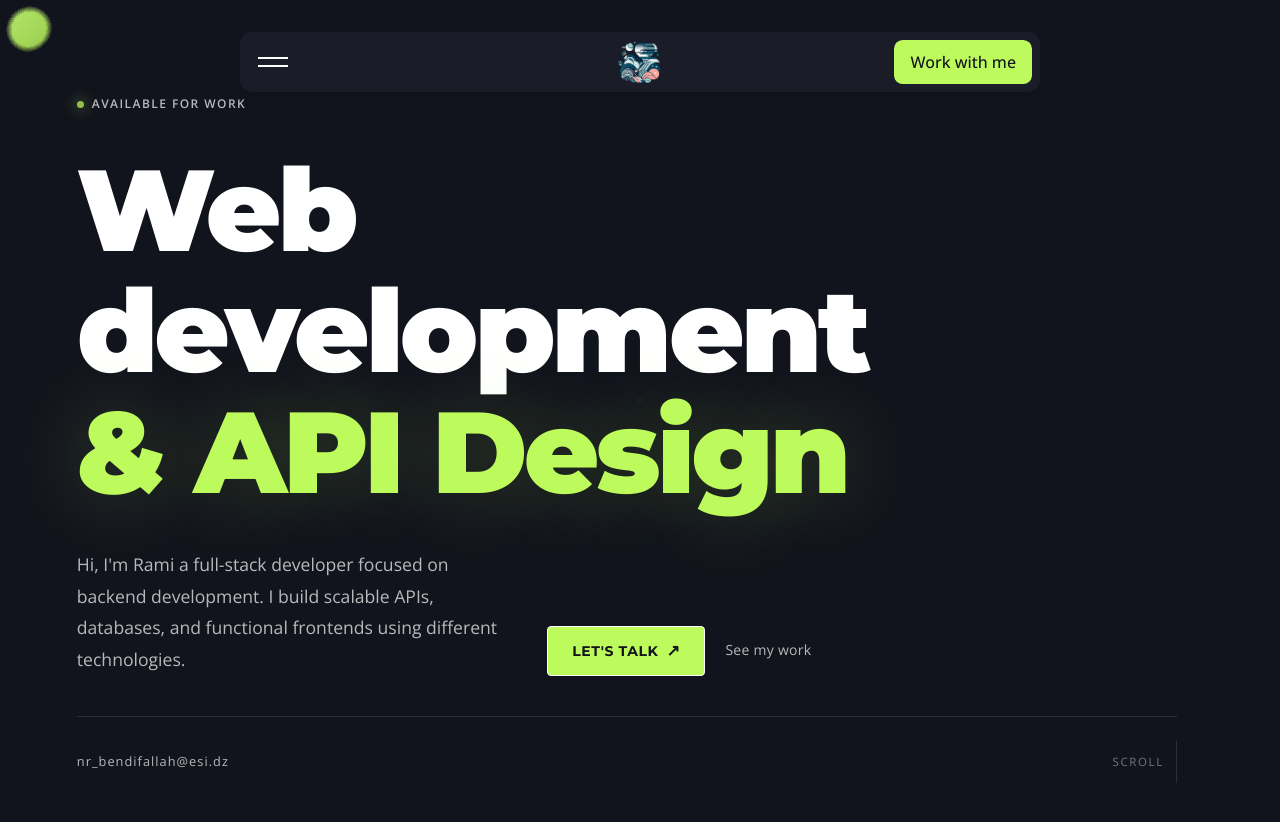
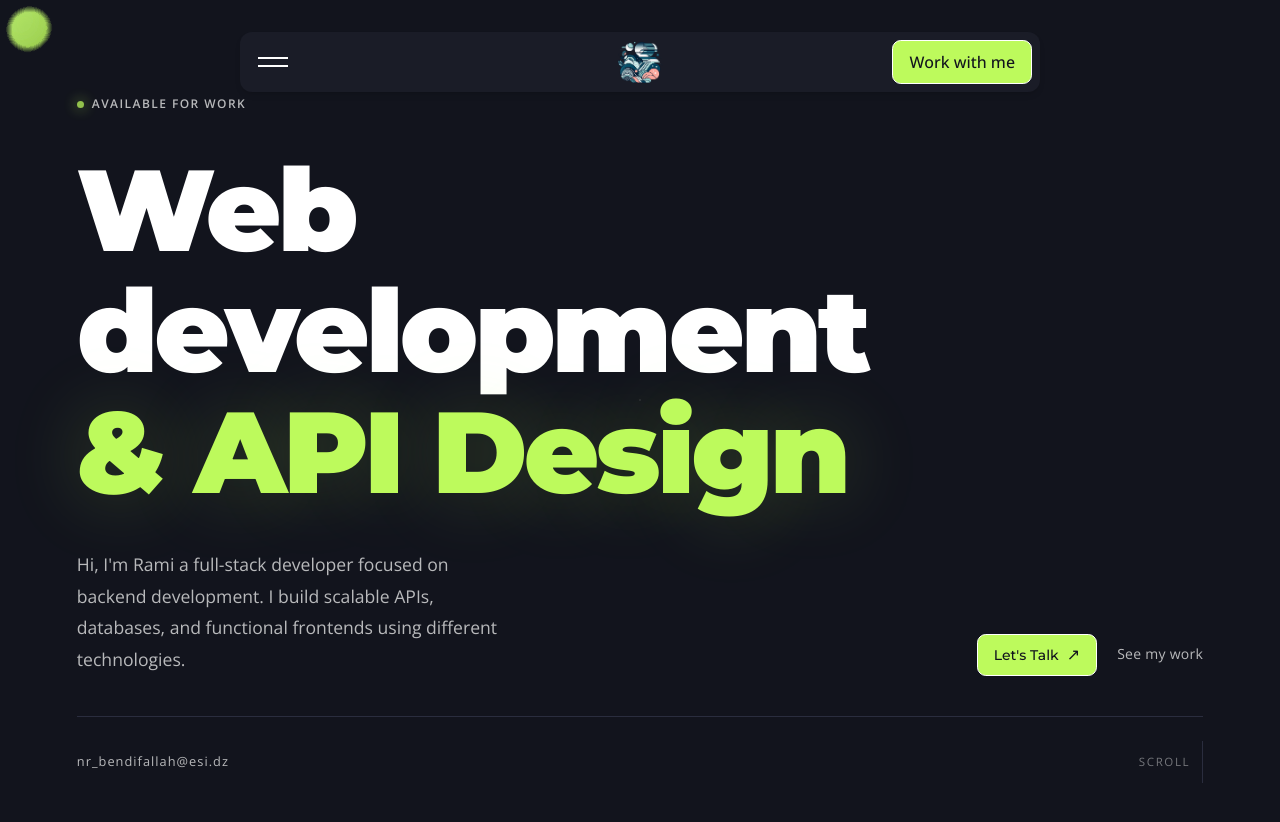
Before and after one commit to Bendifallah-Rami/rami-portfolio-v2, a Next.js app: page / in a window 1280 px wide. Shown: the top 822 px of the page. Built offline with nearby package versions, Linux system fonts and the light colour scheme.

Commit message:
feat: create Button component for reusable button functionality and update Hero and CardNav components to use it

```diff
--- a/src/components/sections/home.jsx
+++ b/src/components/sections/home.jsx
@@ -1,6 +1,7 @@
 "use client";
 
 import { useState, useEffect } from "react";
+import Button from "../ui/Button";
 
 const hero = {
   contact: {
@@ -25,7 +26,7 @@ export default function Hero() {
     >
       {/* Content */}
       <div
-        className="relative z-10 w-full max-w-275 flex flex-col gap-10 py-24"
+        className="relative z-10 w-full  flex flex-col gap-10 py-24"
         style={{
           opacity: mounted ? 1 : 0,
           transform: mounted ? "translateY(0)" : "translateY(24px)",
@@ -92,7 +93,7 @@ export default function Hero() {
 
         {/* Description + CTA */}
         <div
-          className="flex items-end flex-wrap gap-12"
+          className="flex items-end flex-wrap justify-between "
           style={{ animation: "fadeSlideUp 0.8s cubic-bezier(0.16,1,0.3,1) 0.45s both" }}
         >
           <p
@@ -108,14 +109,14 @@ export default function Hero() {
           </p>
 
           <div className="flex items-center gap-5 shrink-0">
-            <a
+            <Button
               href={`mailto:${hero.contact.email}`}
-              className="btn-accent inline-flex items-center gap-2 px-6 py-3 rounded-sm text-sm font-bold tracking-[0.04em] uppercase"
-              style={{ fontFamily: "var(--font-display)" }}
+              className="text-sm"
+              style={{ fontFamily: "var(--font-display)", backgroundColor: "var(--color-accent)", color: "var(--color-dark)" }}
             >
               {hero.contact.label}
               <span className="hero-arrow text-base">↗</span>
-            </a>
+            </Button>
 
             <a
               href="#projects"
--- /dev/null
+++ b/src/components/ui/Button.jsx
@@ -0,0 +1,29 @@
+"use client";
+
+export default function Button({ href, children, className = "", style = {}, ...props }) {
+  const commonClasses = "btn-accent inline-flex items-center justify-center gap-2 border-0 rounded-[calc(0.75rem-0.2rem)] px-4 py-2 font-medium cursor-pointer transition-[background,transform,color] duration-200";
+
+  if (href) {
+    return (
+      <a
+        href={href}
+        className={`${commonClasses} ${className}`.trim()}
+        style={style}
+        {...props}
+      >
+        {children}
+      </a>
+    );
+  }
+
+  return (
+    <button
+      type={props.type || "button"}
+      className={`${commonClasses} ${className}`.trim()}
+      style={style}
+      {...props}
+    >
+      {children}
+    </button>
+  );
+}
--- a/src/components/ui/CardNav-JS-CSS.js
+++ b/src/components/ui/CardNav-JS-CSS.js
@@ -4,6 +4,7 @@ import { gsap } from 'gsap';
 // use your own icon import if react-icons is not available
 import { GoArrowUpRight } from 'react-icons/go';
 import { links as navLinks } from '../../data/navitems';
+import Button from './Button';
 
 const CardNav = ({
   logo = '/logo.png',
@@ -181,13 +182,13 @@ const CardNav = ({
             <img src={logo} alt={logoAlt} className="logo h-14 w-auto" />
           </div>
 
-          <button
-            type="button"
-            className="card-nav-cta-button hidden md:inline-flex border-0 rounded-[calc(0.75rem-0.2rem)] px-4 items-center h-full font-medium cursor-pointer transition-colors duration-300"
+          <Button
+            href="#contact"
+            className="hidden md:inline-flex h-full"
             style={{ backgroundColor: buttonBgColor, color: buttonTextColor }}
           >
             Work with me
-          </button>
+          </Button>
         </div>
 
         <div
```
